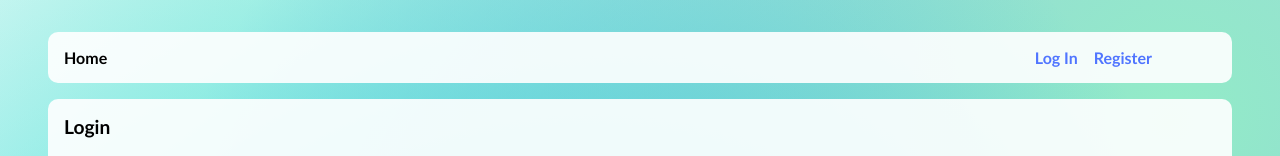
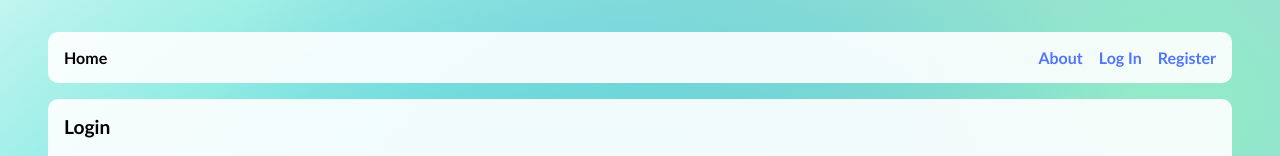
Before and after one commit to jsrgev/finalproject, a React (Create React App) app: page / in a window 1280 px wide. Shown: the top 156 px of the page. Built offline with nearby package versions, Linux system fonts and the light colour scheme.

Commit message:
fixed up nav menu format

```diff
--- a/src/App.css
+++ b/src/App.css
@@ -62,7 +62,7 @@ nav, main, #feed, #taskList, footer {
   border-radius: 10px;
 }
 
-main {
+main:not(#splitMain), #feed {
   background-color: var(--transparentwhite);
 }
 
@@ -79,19 +79,22 @@ main {
 
 nav {
   background-color: var(--transparentwhite);
+  display: grid;
+  grid-template-columns: 1fr max-content;
+
 }
 
 nav ul {
   padding: 0;
   margin: 0;
   list-style-type: none;
-  display: grid;
-  grid-template-columns: 1fr repeat(6, max-content);
-  gap: 1rem;
   justify-items: left;
 }
 
-
+nav li {
+  display: inline-block;
+  padding-left: 1rem;
+}
 
 
 /* FEED, POSTS */
--- a/src/components/NavBar.jsx
+++ b/src/components/NavBar.jsx
@@ -13,8 +13,9 @@ class NavBar extends React.Component {
 	render () {
 		return (
 			<nav>
+				<NavLink exact to='/'>Home</NavLink>
 				<ul>
-					<li><NavLink exact to='/'>Home</NavLink></li>
+					<li><NavLink to='/about'>About</NavLink></li>
 
 				{!this.props.loggedIn ?
 					<>
@@ -24,7 +25,6 @@ class NavBar extends React.Component {
 					:
 
 					<>
-					<li><NavLink to='/about'>About</NavLink></li>
 					<li><NavLink to='/profile'>Profile</NavLink></li>
 					<li><NavLink to='/account'>Account</NavLink></li>
 					<li><NavLink to={{ pathname: '/login/', loggedOut: true }} onClick={this.logout}>Log Out</NavLink></li>
```
